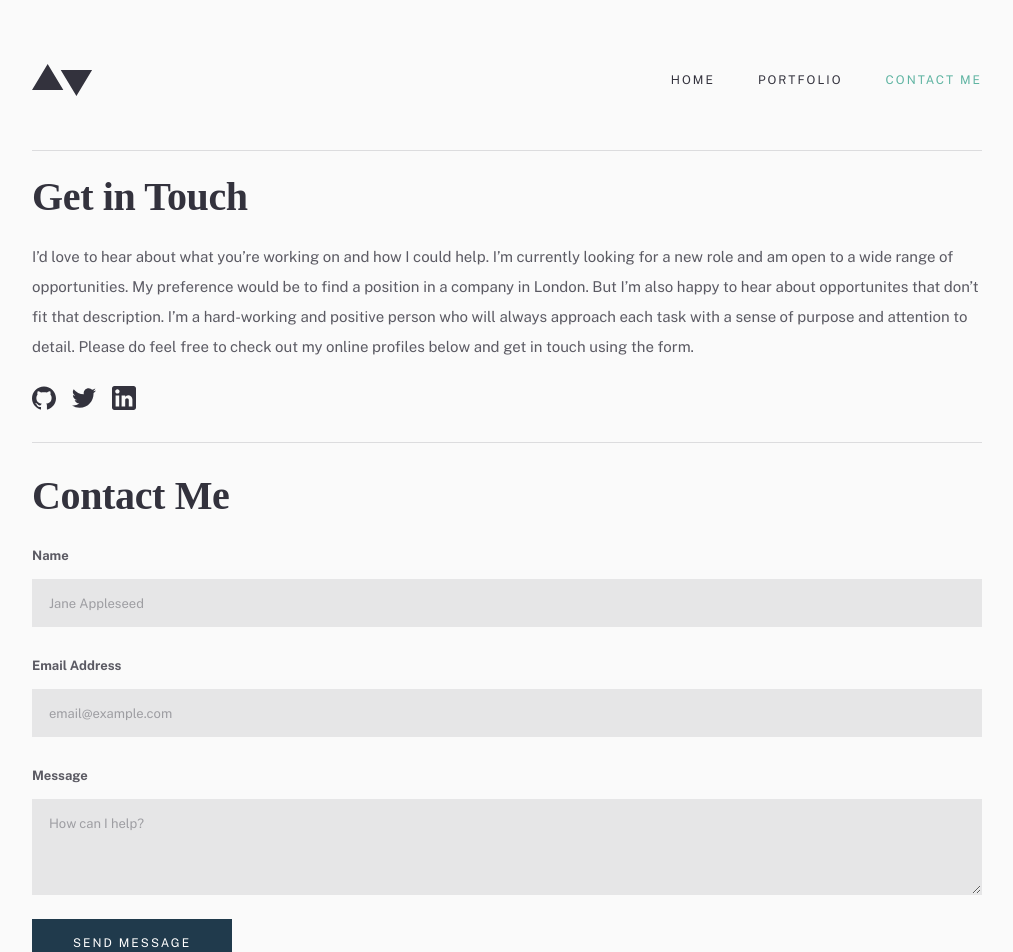
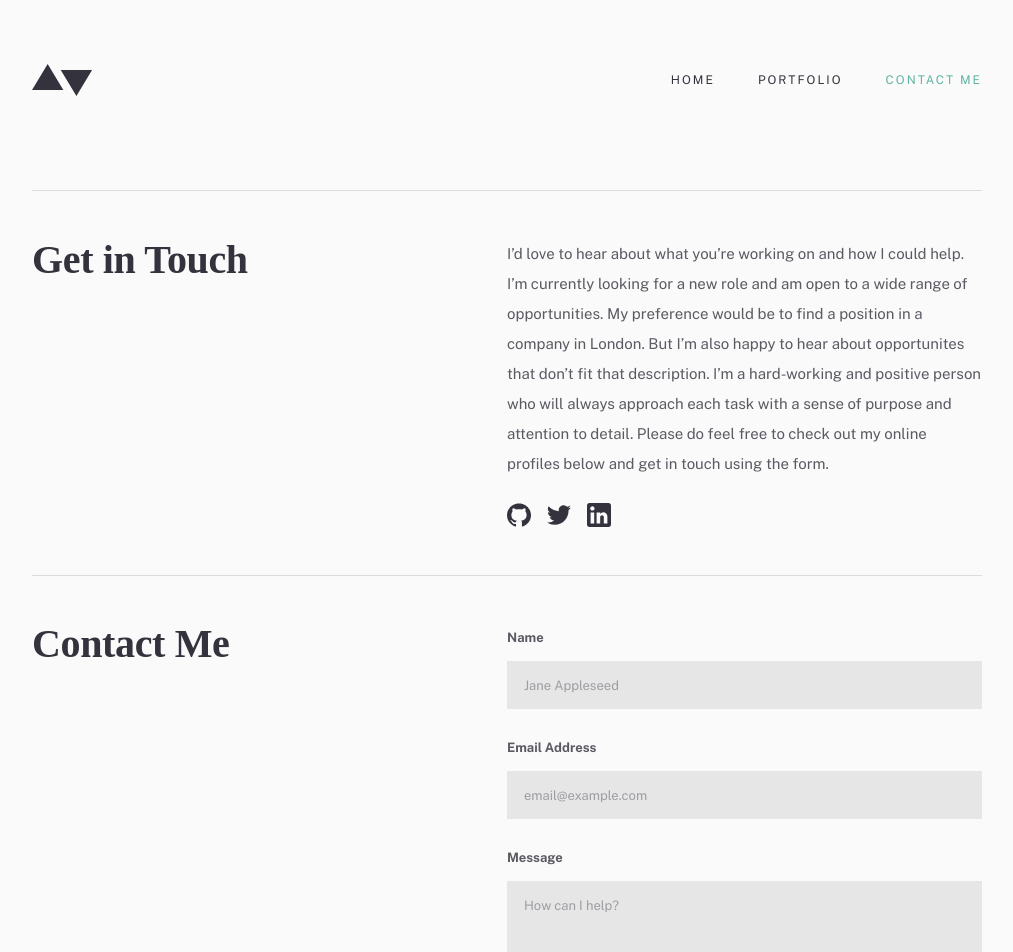
Before and after one commit to Shaimaa01/minimalist-portfolio-website, a React (Vite) app: page /contact in a window 1280 px wide. Shown: the top 952 px of the page, without its empty margins (133-1146 px from the left). Built offline with nearby package versions, Linux system fonts and the light colour scheme; no server answers; a web font is replaced by a local one.

Commit message:
feat(contact): add tablet and desktop styles

```diff
--- a/src/components/Footer.tsx
+++ b/src/components/Footer.tsx
@@ -5,7 +5,7 @@ import linkedinIcon from "@/assets/images/icons/linkedin.svg";
 
 export const Footer = () => {
   return (
-    <footer className="bg-GrayishDarkBlue mt-[80px] flex flex-col items-center gap-[40px] py-[56px] text-white md:mt-[96px] md:flex-row md:justify-between md:px-[39px] md:py-[24px] lg:mt-[150px] lg:px-[165px]">
+    <footer className="bg-GrayishDarkBlue  flex flex-col items-center gap-[40px] py-[56px] text-white  md:flex-row md:justify-between md:px-[39px] md:py-[24px]  lg:px-[165px]">
       <div className="flex flex-col gap-[40px] md:flex-row lg:gap-[48px]">
         <img src={logoWhite} alt="Company logo" />
 
--- a/src/components/Header.tsx
+++ b/src/components/Header.tsx
@@ -10,7 +10,7 @@ const navLinks = [
 
 export const Header = () => {
   return (
-    <header className="bg-VeryLightGray flex items-center justify-between px-[32px] pt-[32px] pb-[40px] md:px-[39px] md:pt-[64px] md:pb-[47px] lg:px-[165px] lg:pb-[54px]">
+    <header className="bg-VeryLightGray flex items-center justify-between px-[32px] pt-[32px]  md:px-[39px] md:pt-[64px]  lg:px-[165px] ">
       <img src={logo} alt="Company logo" />
       <img src={hamburgerIcon} alt="Menu button" className="md:hidden" />
 
--- a/src/pages/ContactPage.tsx
+++ b/src/pages/ContactPage.tsx
@@ -3,7 +3,7 @@ import { ContactForm } from "./contact/ContactForm";
 
 export const ContactPage = () => {
   return (
-    <section className="px-[32px] md:px-[39px] lg:px-[165px] flex flex-col gap-[32px]">
+    <section className="flex flex-col gap-[32px] md:gap-[34px] lg:gap-[47px] px-[32px] md:px-[39px] lg:px-[165px] pt-[40px] md:pt-[94px] mb-[80px] md:mb-[96px] lg:mb-[109px]">
       <GetInTouchSection />
       <ContactForm />
     </section>
--- a/src/pages/HomePage.tsx
+++ b/src/pages/HomePage.tsx
@@ -4,7 +4,7 @@ import { ContactCTA } from "@/components/ContactCTA";
 
 export const HomePage = () => {
   return (
-    <section className="px-[32px] md:px-[39px] lg:px-[165px]">
+    <section className="px-[32px] md:px-[39px] lg:px-[165px] pt-[40px] md:pt-[47px] lg:pt-[54px] mb-[80px] md:mb-[96px] lg:mb-[150px]">
       <HeroSection />
       <AboutSection />
       <ContactCTA className="mt-[115px] md:mt-[96px] lg:mt-[150px]" />
--- a/src/pages/PortfolioPage.tsx
+++ b/src/pages/PortfolioPage.tsx
@@ -5,12 +5,12 @@ import { ContactCTA } from "@/components/ContactCTA";
 export const PortfolioPage = () => {
   return (
     <>
-      <section className="flex flex-col gap-[72px] px-[32px] md:gap-[88px] md:px-[39px] lg:gap-[80px] lg:px-[165px]">
+      <section className="flex flex-col gap-[72px] px-[32px] md:gap-[88px] md:px-[39px] lg:gap-[80px] lg:px-[165px]  pt-[40px] md:pt-[94px] ">
         {projects.map((project) => (
           <ProjectCard key={project.title} project={project} />
         ))}
       </section>
-      <ContactCTA className="mt-[80px] md:mt-[96px] lg:mt-[150px]" />
+      <ContactCTA className="mt-[80px] md:mt-[96px] lg:mt-[150px] mb-[80px] md:mb-[96px] lg:mb-[150px]" />
     </>
   );
 };
--- a/src/pages/ProjectDetailPage.tsx
+++ b/src/pages/ProjectDetailPage.tsx
@@ -11,11 +11,11 @@ export const ProjectDetailPage = () => {
 
   return (
     <>
-      <section className="flex flex-col gap-[64px] px-[32px] md:gap-[80px] md:px-[39px] lg:gap-[64px] lg:px-[165px]">
+      <section className="flex flex-col gap-[64px] px-[32px] md:gap-[80px] md:px-[39px] lg:gap-[64px] lg:px-[165px] pt-[40px] md:pt-[94px] ">
         <ProjectDetailContent project={project} />
         <ProjectNavigation currentSlug={slug} />
       </section>
-      <ContactCTA className="mt-[64px] md:mt-[80px] lg:mt-[115px]" />
+      <ContactCTA className="mt-[64px] md:mt-[80px] lg:mt-[115px] mb-[80px] md:mb-[96px] lg:mb-[150px]" />
     </>
   );
 };
--- a/src/pages/contact/ContactForm.tsx
+++ b/src/pages/contact/ContactForm.tsx
@@ -40,14 +40,14 @@ export const ContactForm = () => {
   };
 
   return (
-    <section className="flex flex-col gap-[24px]">
-      <h2 className="text-GrayishDarkBlue text-[40px] leading-[42px] font-bold tracking-[-0.36px]">
+    <section className="flex flex-col lg:flex-row gap-[24px] md:gap-[32px] lg:gap-[125px]">
+      <h2 className="text-GrayishDarkBlue text-[40px] leading-[42px] font-bold tracking-[-0.36px] text-nowrap xl:min-w-[350px]">
         Contact Me
       </h2>
 
       <form
         onSubmit={handleSubmit(onSubmit)}
-        className="flex flex-col gap-[24px]"
+        className="flex flex-col gap-[24px] w-full"
       >
         <FormField
           name="name"
--- a/src/pages/contact/FormField.tsx
+++ b/src/pages/contact/FormField.tsx
@@ -43,7 +43,9 @@ export const FormField = ({
       ) : (
         <input {...commonProps} type={type} />
       )}
-      {error && <p className="text-BrightRed italic text-[10px]">{error.message}</p>}
+      {error && (
+        <p className="text-BrightRed text-[10px] italic">{error.message}</p>
+      )}
     </div>
   );
 };
--- a/src/pages/contact/GetInTouchSection.tsx
+++ b/src/pages/contact/GetInTouchSection.tsx
@@ -25,19 +25,20 @@ const socialLinks = [
 
 export const GetInTouchSection = () => {
   return (
-    <section className="border-GrayishDarkBlue/15 flex flex-col gap-[24px] border-y pt-[25px] pb-[32px]">
-      <h1 className="text-GrayishDarkBlue text-[40px] leading-[42px] font-bold tracking-[-0.36px]">
+    <section className="border-GrayishDarkBlue/15 flex flex-col lg:flex-row gap-[24px] lg:gap-[125px] border-y pt-[25px] pb-[32px] md:pt-[32px] lg:py-[48px]">
+      <h1 className="text-GrayishDarkBlue text-[40px] leading-[42px] font-bold tracking-[-0.36px] text-nowrap xl:min-w-[350px]">
         Get in Touch
       </h1>
+      <div className="flex flex-col gap-[24px]">
         <p className="text-GrayishDarkBlue/80 text-[15px] leading-[30px]">
-        I’d love to hear about what you’re working on and how I could help. I’m
-        currently looking for a new role and am open to a wide range of
-        opportunities. My preference would be to find a position in a company in
-        London. But I’m also happy to hear about opportunites that don’t fit
-        that description. I’m a hard-working and positive person who will always
-        approach each task with a sense of purpose and attention to detail.
-        Please do feel free to check out my online profiles below and get in
-        touch using the form.
+          I’d love to hear about what you’re working on and how I could help.
+          I’m currently looking for a new role and am open to a wide range of
+          opportunities. My preference would be to find a position in a company
+          in London. But I’m also happy to hear about opportunites that don’t
+          fit that description. I’m a hard-working and positive person who will
+          always approach each task with a sense of purpose and attention to
+          detail. Please do feel free to check out my online profiles below and
+          get in touch using the form.
         </p>
 
         <div className="text-GrayishDarkBlue flex items-center gap-[16px]">
@@ -52,6 +53,7 @@ export const GetInTouchSection = () => {
             </a>
           ))}
         </div>
+      </div>
     </section>
   );
 };
```
Lines whose indentation alone changed are shown as unchanged.
